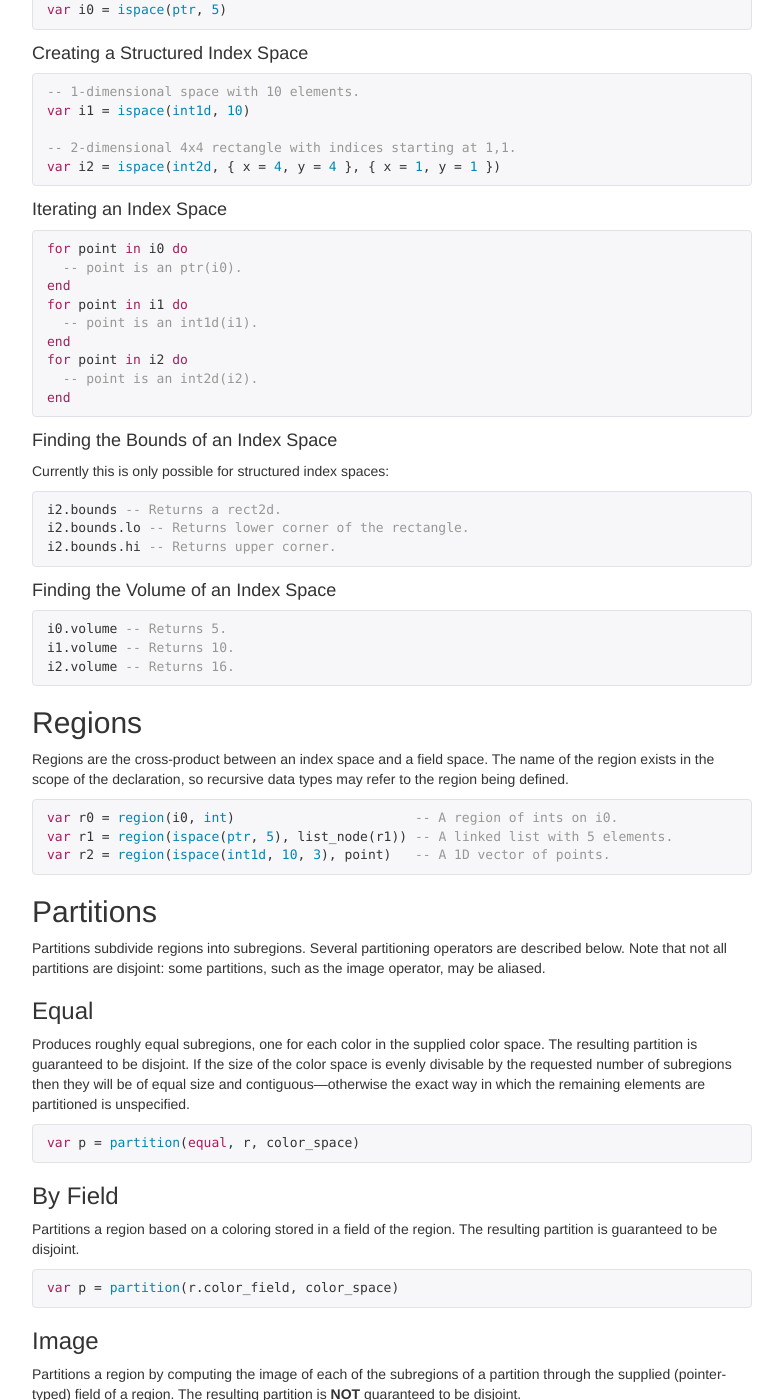
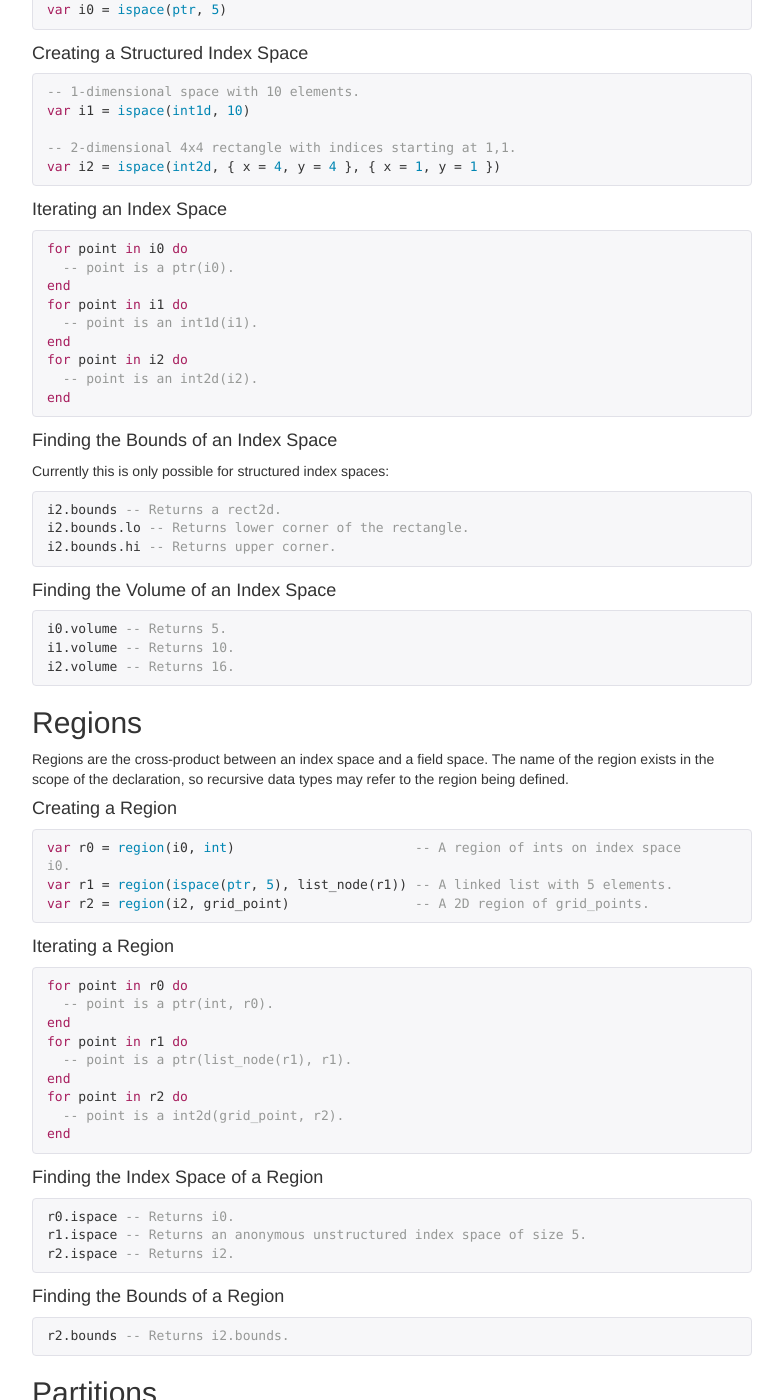
Before and after one commit to StanfordLegion/regent-lang.org, a Jekyll site: the page built from reference.md, in a window 1280 px wide and 1400 px high, scrolled down 4842 px. Shown: the whole window, without its empty margins (248-1031 px from the left). Built offline with Jekyll 4.4.1, drawn with Linux system fonts in a browser that asks for light colours; nearby versions of some CDN libraries.

Commit message:
Update reference on regions.

```diff
--- a/reference.md
+++ b/reference.md
@@ -353,10 +353,40 @@ Regions are the cross-product between an index space and a field
 space. The name of the region exists in the scope of the declaration,
 so recursive data types may refer to the region being defined.
 
+#### Creating a Region
+
 {% highlight regent %}
-var r0 = region(i0, int)                       -- A region of ints on i0.
+var r0 = region(i0, int)                       -- A region of ints on index space i0.
 var r1 = region(ispace(ptr, 5), list_node(r1)) -- A linked list with 5 elements.
-var r2 = region(ispace(int1d, 10, 3), point)   -- A 1D vector of points.
+var r2 = region(i2, grid_point)                -- A 2D region of grid_points.
+{% endhighlight %}
+
+#### Iterating a Region
+
+{% highlight regent %}
+for point in r0 do
+  -- point is a ptr(int, r0).
+end
+for point in r1 do
+  -- point is a ptr(list_node(r1), r1).
+end
+for point in r2 do
+  -- point is a int2d(grid_point, r2).
+end
+{% endhighlight %}
+
+#### Finding the Index Space of a Region
+
+{% highlight regent %}
+r0.ispace -- Returns i0.
+r1.ispace -- Returns an anonymous unstructured index space of size 5.
+r2.ispace -- Returns i2.
+{% endhighlight %}
+
+#### Finding the Bounds of a Region
+
+{% highlight regent %}
+r2.bounds -- Returns i2.bounds.
 {% endhighlight %}
 
 ## Partitions
```
Also changed, not shown: other parts of reference.md (+1 -1 lines).
